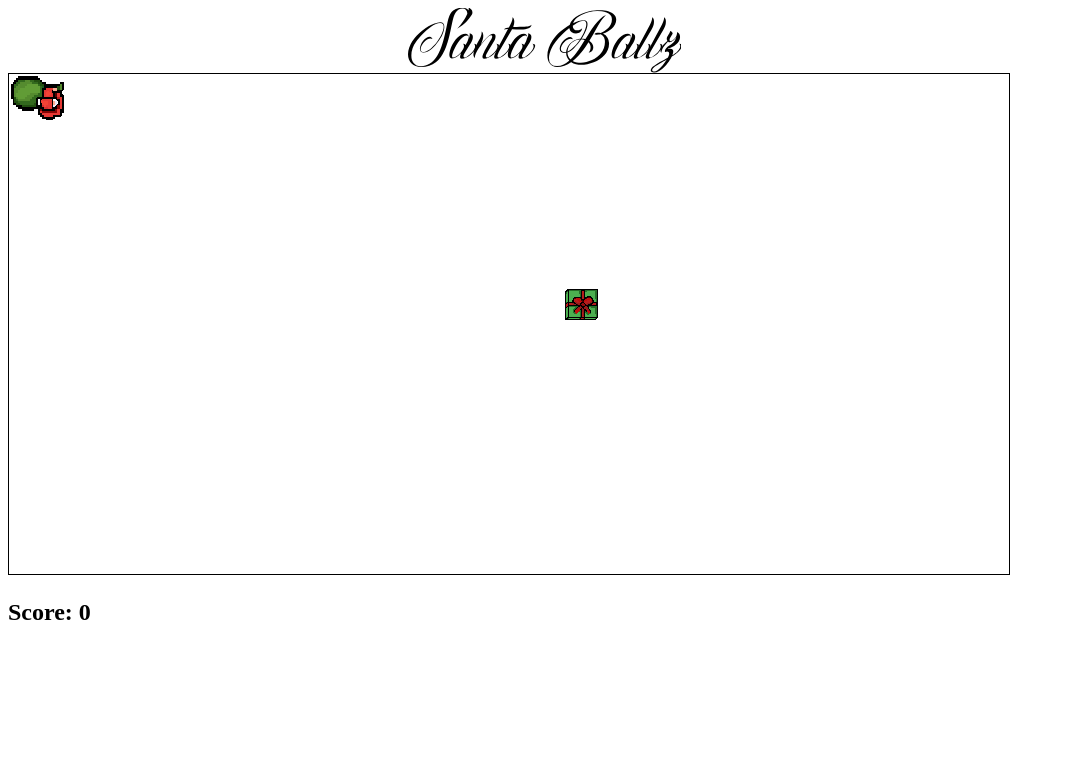
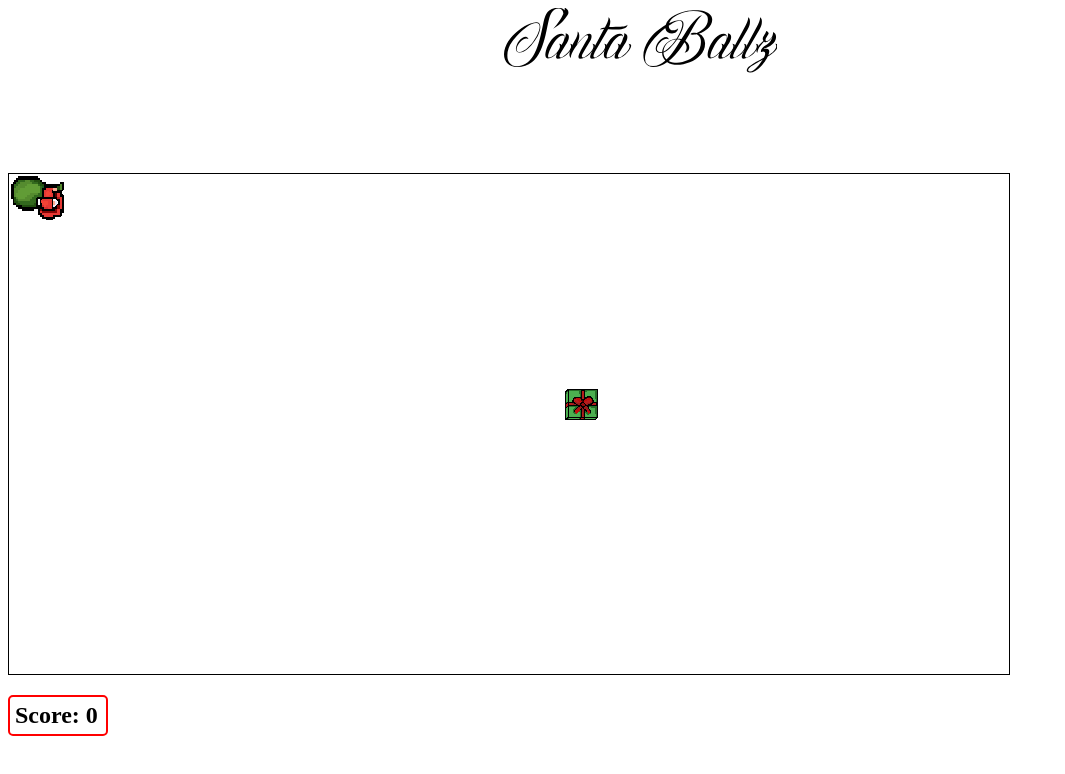
Before and after one commit to rihardsverpejs/Spelite, a plain HTML site: page index.html in a window 1280 px wide. Shown: the whole page, without its empty margins (0-1065 px from the left). Drawn offline with Linux system fonts and the light colour scheme.

Commit message:
jaunais??

```diff
--- a/index.html
+++ b/index.html
@@ -2,14 +2,24 @@
 <html>
     <head>
         <meta charset="UTF-8">
+        <link rel="stylesheet" href="style.css">
     </head>
     <body>
 
-        <img style="display: block; margin-left: 400px;" src="SantaBallz.png">
-        <canvas id="lauks" width=1000 height=500 style="border:1px solid">
+        <img style="display: block; " src="SantaBallz.png" class="image">
+            <div class="container">
+                <div class="row">
+                    <div class="col-1">
 
-        </canvas>
-        <h2 id="kok">Score: 0 </h2>
+                    </div>
+                    <div class="col-2">
+                    <canvas id="lauks" width=1000 height=500 style="border:1px solid;  "></canvas>
+                    </div>
+                    <div class="col-3">
+                    <h2 id="kok">Score: 0 </h2>
+                    </div>
+                </div>
+            </div>
         <script src="./coods.js"></script>
     </body>
 </html>
--- a/style.css
+++ b/style.css
@@ -0,0 +1,28 @@
+canvas {
+    padding-left: 0;
+    padding-right: 0;
+    margin-left: auto;
+    margin-right: auto;
+    margin-top: 100px;
+    display: block;
+    width: 1000px;
+    height: 500px;
+}
+.image {
+    margin-left: auto;
+    margin-right: auto;
+}
+#kok {
+    border: 2px solid red;
+  border-radius: 5px;
+  padding: 5px;
+}
+.col-1 {
+    width:100px;
+}
+.col-2 {
+    width: 800px;
+}
+.col-3 {
+    width:100px;
+}
```
